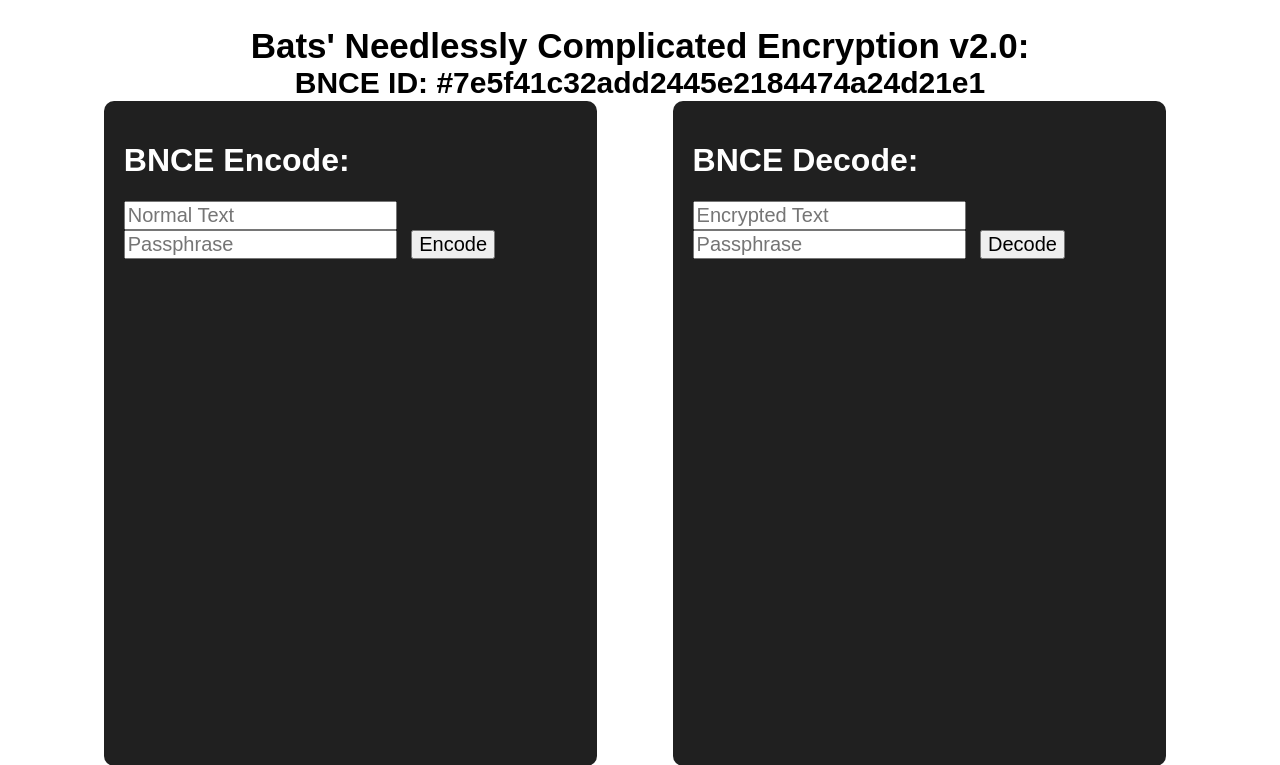
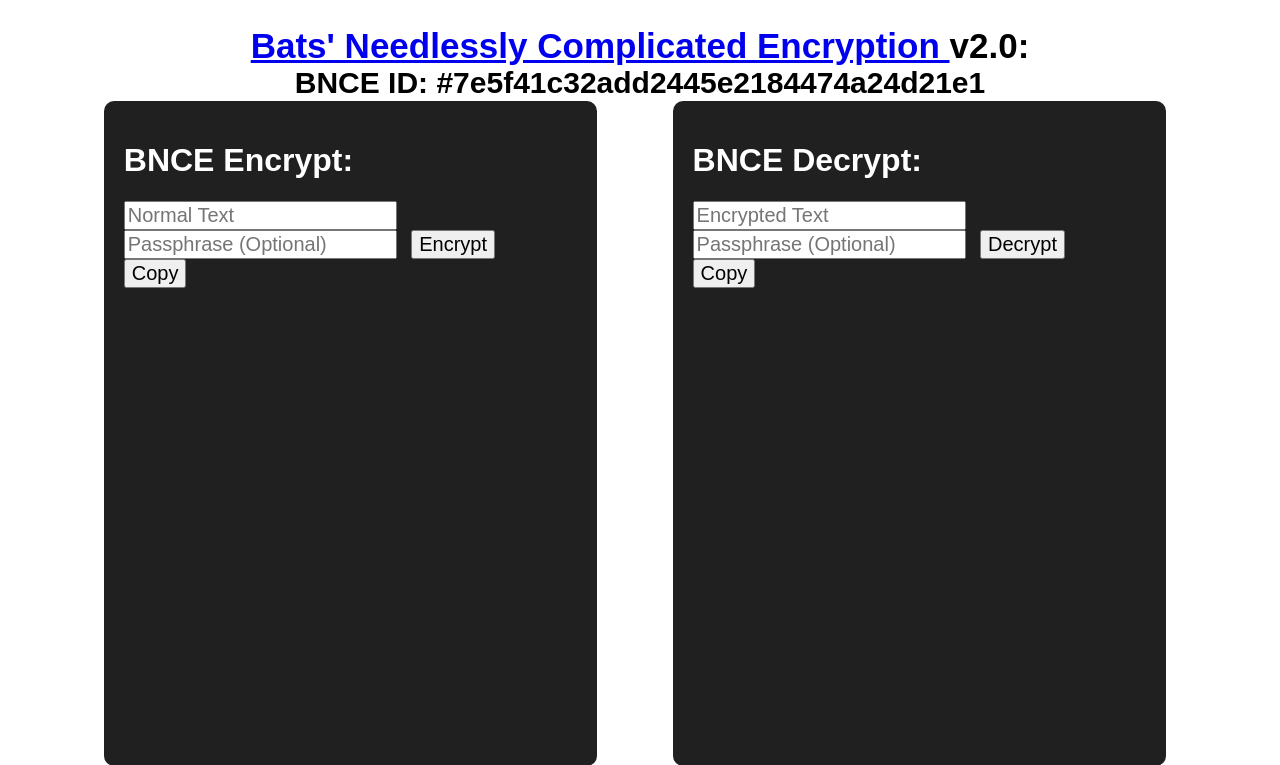
Before and after one commit to MAXOHNO/BTCAdressToWords, a PHP site: page / in a window 1280 px wide. Shown: the top 765 px of the page. Run offline with PHP 8.4, Linux system fonts and the light colour scheme.

Commit message:
v2.1 - small front end tweaks
added a button to copy the encrypted/decrypted text into the clipboard

```diff
--- a/index.php
+++ b/index.php
@@ -1,6 +1,18 @@
 <?php
     require("bnce_encryption.php");
 ?>
+
+<script>
+    function copyToClipboard(elementID) {
+        var copyText = document.getElementById(elementID);
+
+        copyText.select();
+        copyText.setSelectionRange(0, 9999999999);
+
+        navigator.clipboard.writeText(copyText.value);
+
+    }
+</script>
 
 <html>
     <style>
@@ -30,6 +42,18 @@
             word-wrap: break-word;
 
 
+
+        }
+
+        textarea {
+            width: 100%;
+            height: 70%;
+            background-color: #202020;
+            color: white;
+            font-size: 20;
+            resize: none;
+            overflow-y: scroll;
+            border: none;
 
         }
 
@@ -70,7 +94,7 @@
     <center>
 
         <br>
-        <p style="font-size: 35px; padding: 0; margin: 0; margin-top: 0px" class="mainfont"> Bats' Needlessly Complicated Encryption v<?php echo bnce_getVersion(); ?>: </p>
+        <p style="font-size: 35px; padding: 0; margin: 0; margin-top: 0px" class="mainfont"> <a target="_blank" rel="noopener noreferrer" href="https://github.com/batscs/Bats-Needlessly-Complicated-Encryption"> Bats' Needlessly Complicated Encryption </a> v<?php echo bnce_getVersion(); ?>: </p>
         <p style="font-size: 30px; padding: 0; margin: 0; margin-bottom: 20px;" class="mainfont"> BNCE ID: #<?php echo bnce_getUniqueID(); ?> </p>
 
         <table cellspacing="0">
@@ -79,20 +103,21 @@
                 <td>
                     <div class="half" style="">
                         <form method="post">
-                            <h1> BNCE Encode: </h1>
+                            <h1> BNCE Encrypt: </h1>
                             <input type="text" name="text" placeholder="Normal Text" />
-                            <input type="text" name="key" placeholder="Passphrase" required />
-                            <input type="submit" name="encode" value="Encode" />
+                            <input type="text" name="key" placeholder="Passphrase (Optional)" />
+                            <input type="submit" name="encrypt" value="Encrypt" />
+                            <input onclick="copyToClipboard('encryptField')" type="button" name="decopy" value="Copy" />
                         </form>
 
-                        <p>
-                            <?php
-                                if (isset($_POST["encode"])) {
+                        <textarea id="encryptField"><?php
+
+                                if (isset($_POST["encrypt"])) {
                                     $pass = crc32( $_POST["key"] );
-                                    echo "<b> Result: </b> " . "<br>" . bnce_encrypt($_POST["text"], $pass);
+                                    echo bnce_encrypt($_POST["text"], $pass);
                                 }
-                            ?>
-                        </p>
+
+                        ?></textarea>
 
                     </div>
                 </td>
@@ -100,20 +125,21 @@
                 <td>
                     <div class="half" style="">
                         <form method="post">
-                            <h1> BNCE Decode: </h1>
+                            <h1> BNCE Decrypt: </h1>
                             <input type="text" name="words" placeholder="Encrypted Text" />
-                            <input type="text" name="key" placeholder="Passphrase" required />
-                            <input type="submit" name="decode" value="Decode" />
+                            <input type="text" name="key" placeholder="Passphrase (Optional)" />
+                            <input type="submit" name="decrypt" value="Decrypt" />
+                            <input onclick="copyToClipboard('decryptField')" type="button" name="decopy" value="Copy" />
                         </form>
 
-                        <p>
-                            <?php
-                                if (isset($_POST["decode"])) {
+                        <textarea id="decryptField"><?php
+
+                                if (isset($_POST["decrypt"])) {
                                     $pass = crc32( $_POST["key"] );
-                                    echo "<b> Result: </b> " . "<br>" . bnce_decrypt($_POST["words"], $pass);
+                                    echo bnce_decrypt($_POST["words"], $pass);
                                 }
-                            ?>
-                        </p>
+
+                        ?></textarea>
 
                     </div>
                 </td>
```
